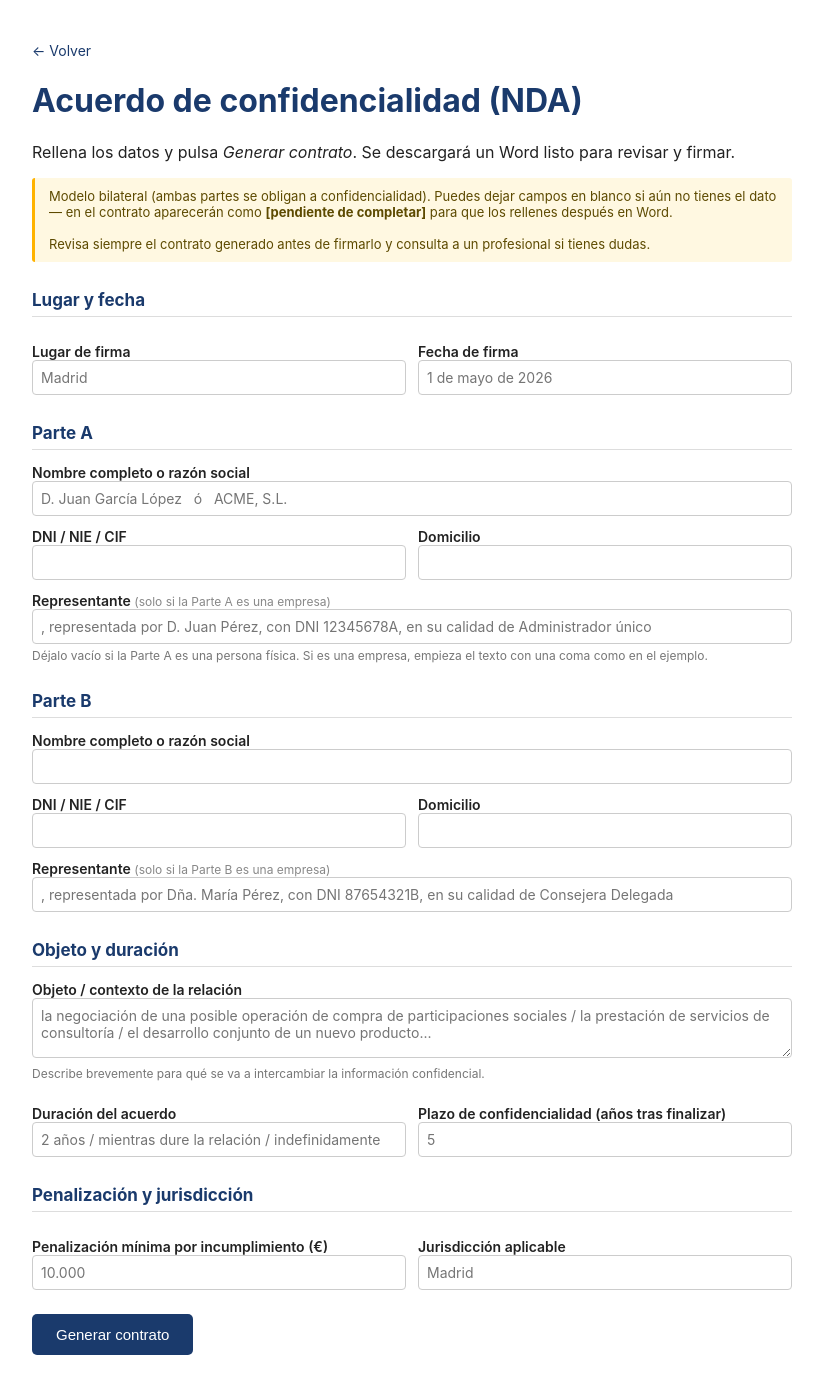
After one commit to nachofbances-beep/contratos-app, a Flask app: page /contrato/nda_confidencialidad in a window 1280 px wide. The commit adds this page. Shown: the whole page, without its empty margins (228-1051 px from the left). Run offline with Flask 3, Linux system fonts and the light colour scheme.

Commit message:
Anadir NDA y campos opcionales con placeholder

```diff
--- a/app.py
+++ b/app.py
@@ -38,17 +38,26 @@ MODELOS = {
             "forma_pago", "fecha_entrega", "jurisdiccion",
         ],
     },
-    # Ejemplo de cómo añadir un nuevo modelo en el futuro:
-    # "arrendamiento_vivienda": {
-    #     "nombre": "Arrendamiento de vivienda",
-    #     "descripcion": "Contrato de alquiler de vivienda habitual.",
-    #     "plantilla": "arrendamiento_vivienda.docx",
-    #     "formulario": "arrendamiento_vivienda.html",
-    #     "campos": ["arrendador_nombre", "arrendatario_nombre", ...],
-    # },
+    "nda_confidencialidad": {
+        "nombre": "Acuerdo de confidencialidad (NDA)",
+        "descripcion": "Acuerdo bilateral de confidencialidad entre dos partes (legislación española).",
+        "plantilla": "nda_confidencialidad.docx",
+        "formulario": "nda_confidencialidad.html",
+        "campos": [
+            "lugar_firma", "fecha_firma",
+            "parte_a_nombre", "parte_a_dni", "parte_a_domicilio", "parte_a_representante",
+            "parte_b_nombre", "parte_b_dni", "parte_b_domicilio", "parte_b_representante",
+            "objeto_relacion", "duracion_acuerdo", "plazo_confidencialidad",
+            "penalizacion", "jurisdiccion",
+        ],
+    },
 }
 
 CARPETA_MODELOS = os.path.join(os.path.dirname(__file__), "modelos")
+
+# Texto que aparecerá en el contrato cuando un campo se deje vacío.
+# Aplica a TODOS los modelos, presentes y futuros.
+PLACEHOLDER_VACIO = "[pendiente de completar]"
 
 
 @app.route("/")
@@ -73,7 +82,11 @@ def generar(modelo_id):
         abort(404)
 
     modelo = MODELOS[modelo_id]
-    datos = {campo: request.form.get(campo, "").strip() for campo in modelo["campos"]}
+    # Si un campo se deja vacío, se sustituye por "[pendiente de completar]"
+    datos = {
+        campo: (request.form.get(campo, "").strip() or PLACEHOLDER_VACIO)
+        for campo in modelo["campos"]
+    }
 
     # Cargar y rellenar la plantilla
     plantilla_path = os.path.join(CARPETA_MODELOS, modelo["plantilla"])
--- /dev/null
+++ b/templates/nda_confidencialidad.html
@@ -0,0 +1,118 @@
+<!DOCTYPE html>
+<html lang="es">
+<head>
+  <meta charset="UTF-8">
+  <title>{{ modelo.nombre }}</title>
+  <style>
+    body { font-family: -apple-system, Segoe UI, Roboto, sans-serif; max-width: 760px;
+           margin: 40px auto; padding: 0 20px; color: #222; }
+    h1 { color: #1a3a6c; }
+    h2 { color: #1a3a6c; border-bottom: 1px solid #ddd; padding-bottom: 6px;
+         margin-top: 28px; font-size: 17px; }
+    label { display: block; margin-top: 12px; font-weight: 600; font-size: 14px; }
+    .opcional { color: #888; font-weight: normal; font-size: 12px; }
+    input, textarea { width: 100%; padding: 8px; box-sizing: border-box;
+                      font-size: 14px; border: 1px solid #ccc; border-radius: 4px;
+                      font-family: inherit; }
+    textarea { min-height: 60px; }
+    .row { display: flex; gap: 12px; }
+    .row > div { flex: 1; }
+    button { margin-top: 24px; padding: 12px 24px; background: #1a3a6c; color: white;
+             border: none; border-radius: 5px; font-size: 15px; cursor: pointer; }
+    button:hover { background: #14304f; }
+    a.volver { color: #1a3a6c; text-decoration: none; font-size: 14px; }
+    .nota { background: #fff8e1; border-left: 3px solid #ffb300; padding: 10px 14px;
+            font-size: 13px; color: #5d4a00; margin-top: 14px; border-radius: 3px; }
+    .ayuda { color: #777; font-size: 12px; margin-top: 4px; }
+  </style>
+</head>
+<body>
+  <a class="volver" href="{{ url_for('index') }}">&larr; Volver</a>
+  <h1>{{ modelo.nombre }}</h1>
+  <p>Rellena los datos y pulsa <em>Generar contrato</em>. Se descargará un Word listo para revisar y firmar.</p>
+
+  <div class="nota">
+    Modelo bilateral (ambas partes se obligan a confidencialidad). Puedes dejar campos en blanco si aún no tienes el dato — en el contrato aparecerán como <strong>[pendiente de completar]</strong> para que los rellenes después en Word.
+    <br><br>
+    Revisa siempre el contrato generado antes de firmarlo y consulta a un profesional si tienes dudas.
+  </div>
+
+  <form method="POST" action="{{ url_for('generar', modelo_id=modelo_id) }}">
+
+    <h2>Lugar y fecha</h2>
+    <div class="row">
+      <div>
+        <label>Lugar de firma</label>
+        <input type="text" name="lugar_firma" placeholder="Madrid">
+      </div>
+      <div>
+        <label>Fecha de firma</label>
+        <input type="text" name="fecha_firma" placeholder="1 de mayo de 2026">
+      </div>
+    </div>
+
+    <h2>Parte A</h2>
+    <label>Nombre completo o razón social</label>
+    <input type="text" name="parte_a_nombre" placeholder="D. Juan García López   ó   ACME, S.L.">
+    <div class="row">
+      <div>
+        <label>DNI / NIE / CIF</label>
+        <input type="text" name="parte_a_dni">
+      </div>
+      <div>
+        <label>Domicilio</label>
+        <input type="text" name="parte_a_domicilio">
+      </div>
+    </div>
+    <label>Representante <span class="opcional">(solo si la Parte A es una empresa)</span></label>
+    <input type="text" name="parte_a_representante" placeholder=", representada por D. Juan Pérez, con DNI 12345678A, en su calidad de Administrador único">
+    <p class="ayuda">Déjalo vacío si la Parte A es una persona física. Si es una empresa, empieza el texto con una coma como en el ejemplo.</p>
+
+    <h2>Parte B</h2>
+    <label>Nombre completo o razón social</label>
+    <input type="text" name="parte_b_nombre">
+    <div class="row">
+      <div>
+        <label>DNI / NIE / CIF</label>
+        <input type="text" name="parte_b_dni">
+      </div>
+      <div>
+        <label>Domicilio</label>
+        <input type="text" name="parte_b_domicilio">
+      </div>
+    </div>
+    <label>Representante <span class="opcional">(solo si la Parte B es una empresa)</span></label>
+    <input type="text" name="parte_b_representante" placeholder=", representada por Dña. María Pérez, con DNI 87654321B, en su calidad de Consejera Delegada">
+
+    <h2>Objeto y duración</h2>
+    <label>Objeto / contexto de la relación</label>
+    <textarea name="objeto_relacion" placeholder="la negociación de una posible operación de compra de participaciones sociales / la prestación de servicios de consultoría / el desarrollo conjunto de un nuevo producto..."></textarea>
+    <p class="ayuda">Describe brevemente para qué se va a intercambiar la información confidencial.</p>
+
+    <div class="row">
+      <div>
+        <label>Duración del acuerdo</label>
+        <input type="text" name="duracion_acuerdo" placeholder="2 años / mientras dure la relación / indefinidamente">
+      </div>
+      <div>
+        <label>Plazo de confidencialidad (años tras finalizar)</label>
+        <input type="text" name="plazo_confidencialidad" placeholder="5">
+      </div>
+    </div>
+
+    <h2>Penalización y jurisdicción</h2>
+    <div class="row">
+      <div>
+        <label>Penalización mínima por incumplimiento (€)</label>
+        <input type="text" name="penalizacion" placeholder="10.000">
+      </div>
+      <div>
+        <label>Jurisdicción aplicable</label>
+        <input type="text" name="jurisdiccion" placeholder="Madrid">
+      </div>
+    </div>
+
+    <button type="submit">Generar contrato</button>
+  </form>
+</body>
+</html>
```
Also changed, not shown: crear_plantilla.py (+183 -13 lines), templates/compraventa_inmueble.html (+24 -22 lines), 1 other file.
